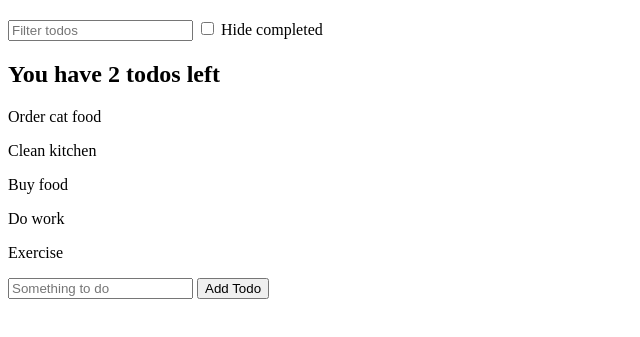
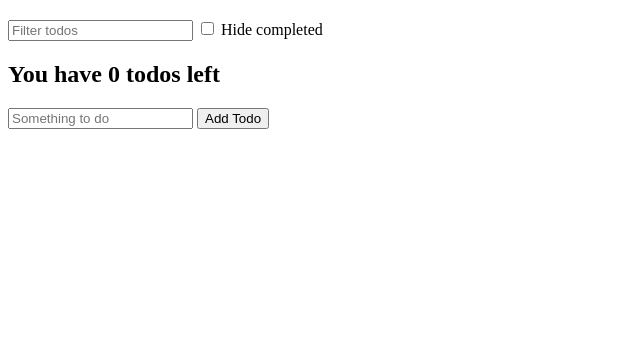
Before and after one commit to dawidkozakiewicz/ToDoApp, a plain HTML site: page index.html in a window 1280 px wide. Shown: the part 61-398 px from the top of the page, without its empty margins (0-640 px from the left). Drawn offline with Linux system fonts and the light colour scheme.

Commit message:
little edit

```diff
--- a/index.html
+++ b/index.html
@@ -13,6 +13,8 @@
             <input type="text" placeholder="Something to do" name="text">
             <button>Add Todo</button>
         </form>
+        <script src="http://wzrd.in/standalone/uuid%2Fv4@latest"></script>
+        <script src="todo-functions.js"></script>
         <script src="todo-app.js"></script>
     </body>
 </html>
--- a/todo-app.js
+++ b/todo-app.js
@@ -1,48 +1,8 @@
-const todos = [{
-    text: 'Order cat food',
-    completed: false
-}, {
-    text: 'Clean kitchen',
-    completed: true
-}, {
-    text: 'Buy food',
-    completed: true
-}, {
-    text: 'Do work',
-    completed: false
-}, {
-    text: 'Exercise',
-    completed: true
-}]
+let todos = getSavedTodos()
 
 const filters = {
     searchText: '',
     hideCompleted: false
-}
-
-const renderTodos = function (todos, filters) {
-    const filteredTodos = todos.filter(function (todo) {
-        const searchTextMatch = todo.text.toLowerCase().includes(filters.searchText.toLowerCase())
-        const hideCompletedMatch = !filters.hideCompleted || !todo.completed
-
-        return searchTextMatch && hideCompletedMatch
-    })
-
-    const incompleteTodos = filteredTodos.filter(function (todo) {
-        return !todo.completed
-    })
-
-    document.querySelector('#todos').innerHTML = ''
-
-    const summary = document.createElement('h2')
-    summary.textContent = `You have ${incompleteTodos.length} todos left`
-    document.querySelector('#todos').appendChild(summary)
-
-    filteredTodos.forEach(function (todo) {
-        const p = document.createElement('p')
-        p.textContent = todo.text
-        document.querySelector('#todos').appendChild(p)
-    })
 }
 
 renderTodos(todos, filters)
@@ -55,9 +15,11 @@ document.querySelector('#search-text').addEventListener('input', function (e) {
 document.querySelector('#new-todo').addEventListener('submit', function (e) {
     e.preventDefault()
     todos.push({
+        id: uuidv4(),
         text: e.target.elements.text.value,
         completed: false
     })
+    saveTodos(todos)
     renderTodos(todos, filters)
     e.target.elements.text.value = ''
 })
@@ -66,8 +28,3 @@ document.querySelector('#hide-completed').addEventListener('change', function (e
     filters.hideCompleted = e.target.checked
     renderTodos(todos, filters)
 })
-
-// 1. Create a checkbox and setup event listener -> "Hide completed"
-// 2. Create new hideCompleted filter (default false)
-// 3. Update hideCompleted an rerender list on checkbox change
-// 4. Setup renderTodos to remove completed items
```
